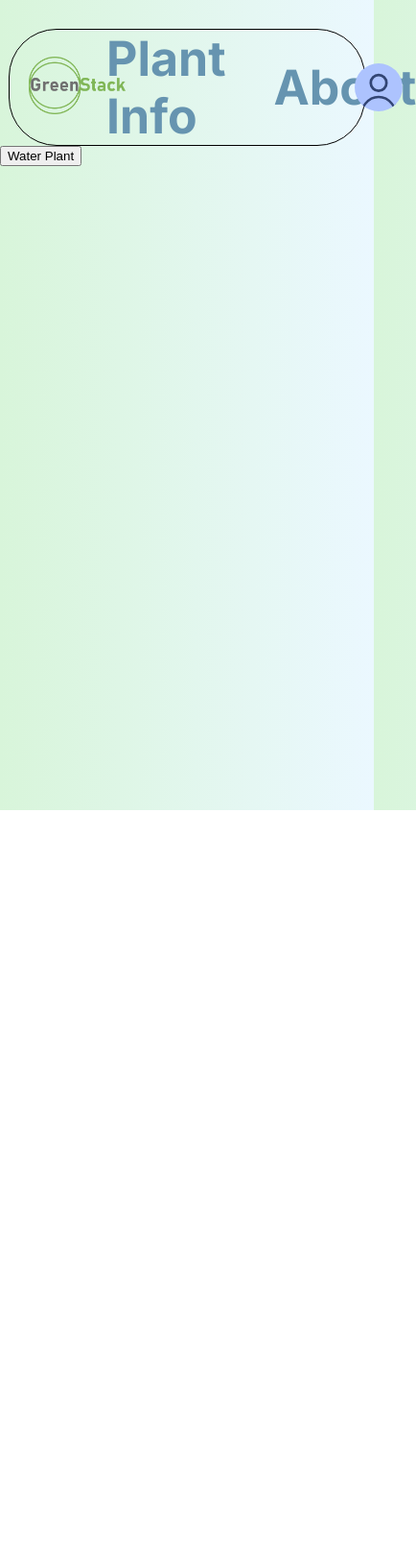
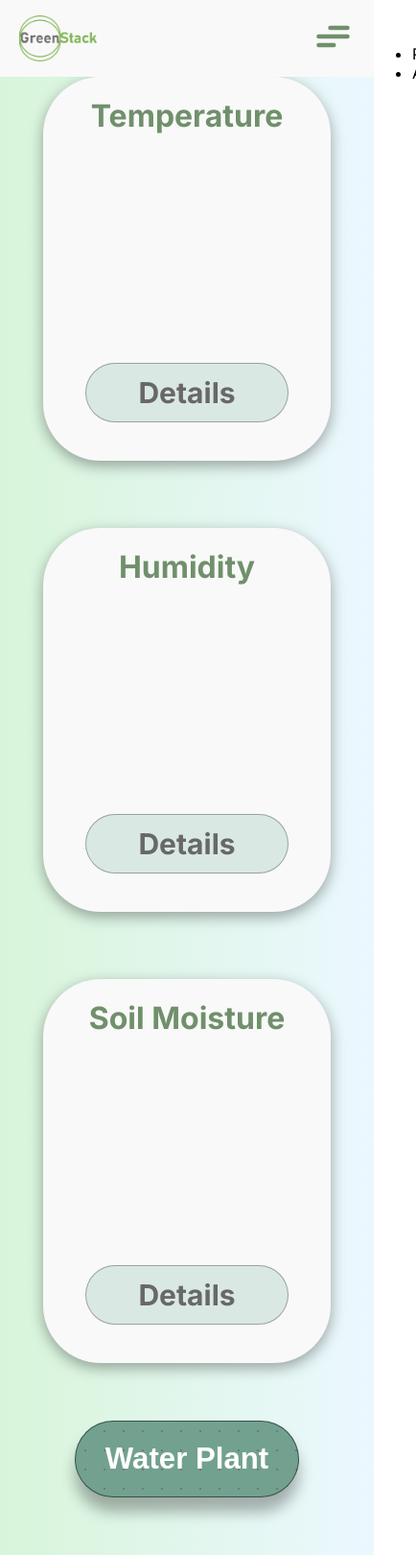
Before and after one commit to theowl337/GreenStack, a website: page data/index.html in a window 390 px wide. Shown: the whole page at 96% size, 434 px wide, since content can reach past the window. Before the commit the page ends 844 px from the top, so only its background shows below. Drawn offline with Linux system fonts and the light colour scheme.

Commit message:
design web interface homepage based on figma sketch

```diff
--- a/data/index.html
+++ b/data/index.html
@@ -17,23 +17,56 @@
   <nav class="navbar">
     <div class="nav-left">
       <a href="./"><img src="img/GreenStack.webp" alt="Logo"></a>
+      <span></span>
     </div>
     <div class="nav-center">
       <div class="verticalLine"></div>
-      <a href="plantinfo">Plant Info</a>
-      <a href="about">About</a>
+      <a href="/plantinfo">Plant Info</a>
+      <a href="/about">About</a>
     </div>
     <div class="nav-right">
       <img src="img/avatar.svg" alt="Profile">
     </div>
   </nav>
-  <button onclick="togglePump()">Water Plant</button>
 
-  <script>
-    function togglePump() {
-      fetch("/pump_on");
-    }
-  </script>
+  <nav class="mobile-menu">
+    <img src="img/GreenStack.webp" alt="Logo">
+    <label class="hamburger">
+      <input type="checkbox">
+      <svg viewBox="0 0 32 32">
+        <path class="line line-top-bottom" d="M27 10 13 10C10.8 10 9 8.2 9 6 9 3.5 10.8 2 13 2 15.2 2 17 3.8 17 6L17 26C17 28.2 18.8 30 21 30 23.2 30 25 28.2 25 26 25 23.8 23.2 22 21 22L7 22"></path>
+        <path class="line" d="M7 16 27 16"></path>
+      </svg>
+    </label>
+  </nav>
+
+  <div class="mobile-menu-interface">
+    <ul>
+      <li>Plant Info</li>
+      <li>About</li>
+    </ul>
+  </div>
+
+  <div class="card-holder">
+    <div class="card">
+      <h1>Temperature</h1>
+      <a href="/temperature">Details</a>
+    </div>
+    <div class="card">
+      <h1>Humidity</h1>
+      <a href="/humidity">Details</a>
+    </div>
+    <div class="card">
+      <h1>Soil Moisture</h1>
+      <a href="/soil-moisture">Details</a>
+    </div>
+  </div>
+
+  <div class="button-holder">
+    <a href="/pump_on"><button>Water Plant</button></a>
+  </div>
+
+  <script src="script.js"></script>
 </body>
 
 </html>
--- /dev/null
+++ b/data/script.js
@@ -0,0 +1,3 @@
+function togglePump() {
+  fetch("/pump_on");
+}
--- a/data/styles.css
+++ b/data/styles.css
@@ -5,15 +5,19 @@ body {
   height: 100%;
   margin-top: 30px;
   background: linear-gradient(to right, #D8F5DA, #EBF8FF);
+  font-family: 'Inter', sans-serif;
 }
 
 .navbar {
   width: 95%;
+  height: 70px;
   display: flex;
   justify-content: space-between;
   border: 1px solid black;
   border-radius: 50px;
   margin: auto;
+  background-color: rgba(255, 255, 255, 0.4);
+  border: 1px solid rgba(0, 0, 0, 0.4);
 }
 
 .nav-left {
@@ -26,18 +30,24 @@ body {
   margin-left: 20%;
 }
 
+.nav-left span {
+  width: 1px;
+  height: 80%;
+  background-color: rgba(0, 0, 0, 0.35);
+  margin-left: 50px;
+}
+
 .nav-center {
   display: flex;
   align-items: center;
   justify-content: flex-start;
-  width: 70%;
+  width: 80%;
 }
 
 .nav-center a {
   margin-right: 50px;
-  font-family: 'Inter', sans-serif;
   color: #6694b0;
-  font-size: 50px;
+  font-size: 3rem;
   font-weight: bolder;
   text-decoration: none;
 }
@@ -51,5 +61,178 @@ body {
 .nav-right img {
   border-radius: 50%;
   height: 50px;
-  margin-right: 6px;
+  margin-right: 10px;
 }
+
+.mobile-menu {
+  width: 100%;
+  height: 80px;
+  background-color: #F9F9F9;
+  display: none;
+  align-items: center;
+  justify-content: space-between;
+  position: fixed;
+  top: 0;
+  right: 0;
+}
+
+.mobile-menu-interface {
+  transition: translate 200ms ease-in-out;
+  width: 100vw;
+  height: 100dvh;
+  height: 100vh;
+  position: fixed;
+  right: -100vw;
+}
+
+.hamburger {
+  margin-right: 20px;
+  cursor: pointer;
+}
+
+.hamburger input {
+  display: none;
+}
+
+.hamburger svg {
+  /* The size of the SVG defines the overall size */
+  height: 3em;
+  /* Define the transition for transforming the SVG */
+  transition: transform 600ms cubic-bezier(0.4, 0, 0.2, 1);
+}
+
+.line {
+  fill: none;
+  stroke: #70906B;
+  stroke-linecap: round;
+  stroke-linejoin: round;
+  stroke-width: 3;
+  /* Define the transition for transforming the Stroke */
+  transition: stroke-dasharray 600ms cubic-bezier(0.4, 0, 0.2, 1),
+              stroke-dashoffset 600ms cubic-bezier(0.4, 0, 0.2, 1);
+}
+
+.line-top-bottom {
+  stroke-dasharray: 12 63;
+}
+
+.hamburger input:checked + svg {
+  transform: rotate(-45deg);
+}
+
+.hamburger input:checked + svg .line-top-bottom {
+  stroke-dasharray: 20 300;
+  stroke-dashoffset: -32.42;
+}
+
+.mobile-menu img {
+  height: 60%;
+  margin-left: 20px;
+}
+
+.hamburger input:checked ~ .mobile-menu-interface {
+  display: flex;
+  position: fixed;
+  top: 0;
+  right: 0;
+  background: rgba(127, 255, 127, 0.5);
+}
+
+@media only screen and (max-width: 820px) {
+  .mobile-menu {
+    display: flex;
+  }
+
+  .card-holder {
+    margin-top: 500px;
+  }
+
+  .navbar {
+    display: none;
+  }
+}
+
+.card-holder {
+  margin-top: 100px;
+  display: flex;
+  flex-shrink: 1;
+  align-items: center;
+  justify-content: center;
+  gap: 3vw;
+  margin: 0px 50px;
+}
+
+.card {
+  margin-top: 50px;
+  height: 500px;
+  width: 400px;
+  background-color: #F9F9F9;
+  display: flex;
+  flex-direction: column;
+  align-items: center;
+  justify-content: space-between;
+  border-radius: 60px;
+  box-shadow: rgba(0, 0, 0, 0.35) 0px 5px 15px;
+  color: #70906B;
+}
+
+/* For cards */
+@media only screen and (max-width: 1000px) {
+  .card-holder {
+    flex-direction: column;
+    gap: 20px;
+    flex-grow: 1;
+    flex-shrink: 1;
+  }
+
+  .card {
+    height: 400px;
+    width: 60%;
+    min-width: 300px;
+  }
+  .button-holder {
+    flex-shrink: 1;
+  }
+}
+
+.card a {
+  margin-bottom: 40px;
+  height: 60px;
+  width: 70%;
+  background-color: #DAE8E3;
+  border: 1px solid rgba(0, 0, 0, 0.3);
+  color: #686868;
+  font-weight: bolder;
+  border-radius: 40px;
+  text-align: center;
+  text-decoration: none;
+  font-size: 30px;
+  line-height: 200%;
+}
+
+.card a:hover {
+  background-color: green;
+}
+
+.button-holder {
+  width: 100%;
+  height: min(400px, max(30vw, 200px));
+  display: flex;
+  align-items: center;
+  justify-content: center;
+}
+
+
+.button-holder a button {
+  height: 80px;
+  width: min(400px, 60vw);
+  background-image: radial-gradient(rgba(0, 0, 0, 0.5) 1px, #72a18f 0);
+  background-size: 20px 20px;
+  font-weight: bolder;
+  border: 1px solid rgba(0, 0, 0, 0.5);
+  border-radius: 40px;
+  box-shadow: rgba(0, 0, 0, 0.3) 0px 15px 15px;
+  font-size: min(3rem, 8vw);
+  cursor: pointer;
+  color: white;
+}
```
Also changed, not shown: 1 other file.
